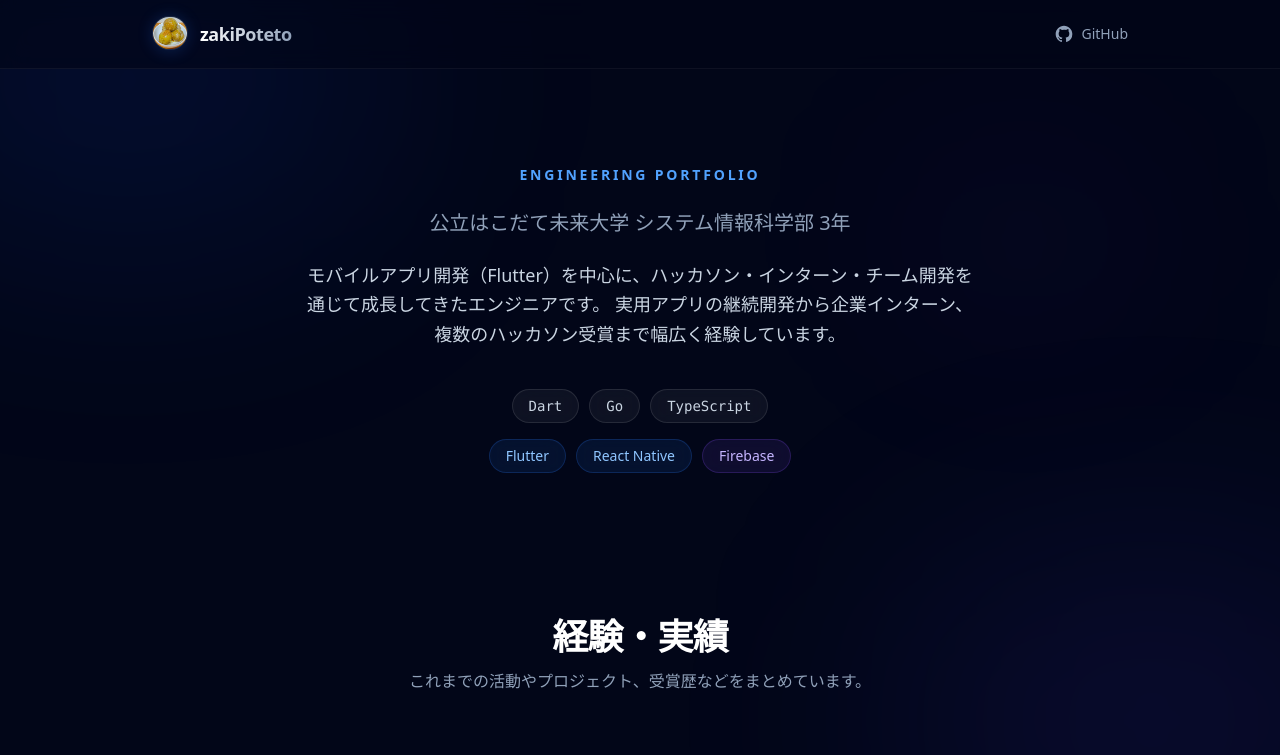
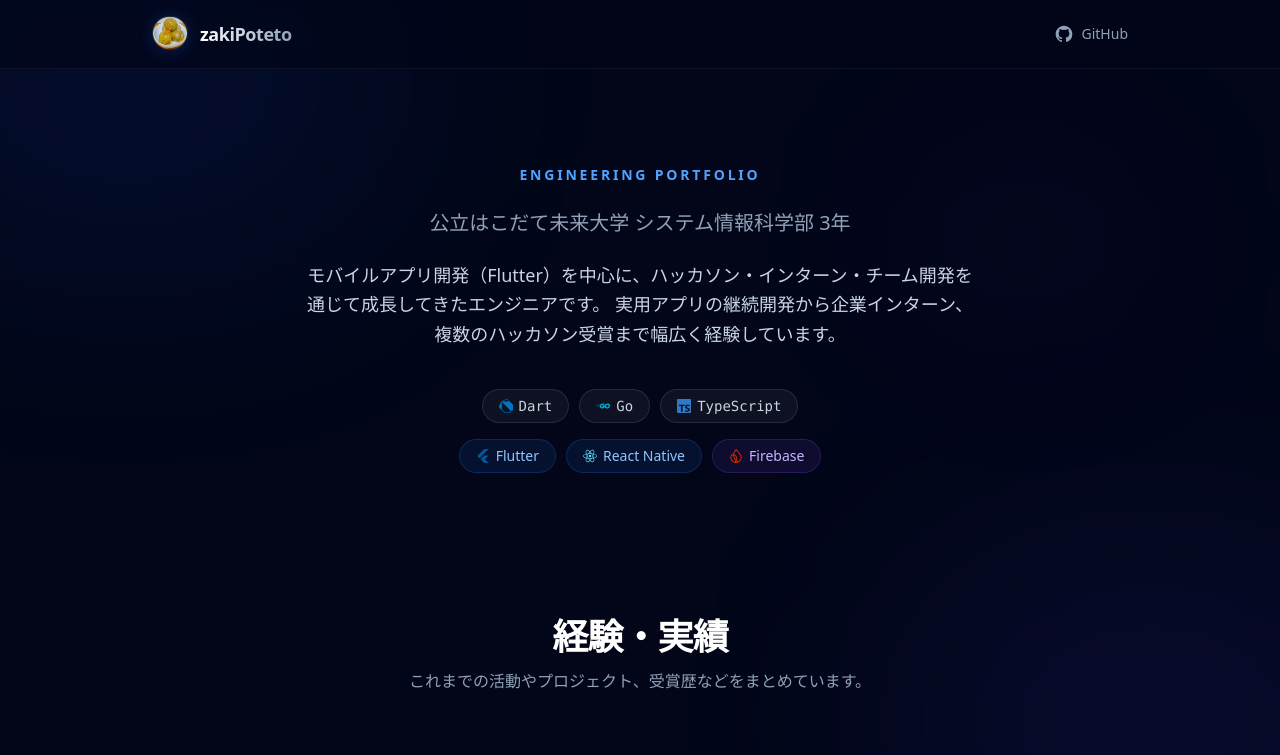
Before and after one commit to zakiPoteto/PortfolioWeb, a Next.js app: page / in a window 1280 px wide. Shown: the top 755 px of the page. Built offline with nearby package versions, Linux system fonts and the light colour scheme.

Commit message:
feat: TechIconコンポーネント使用

```diff
--- a/src/components/HeroSection.tsx
+++ b/src/components/HeroSection.tsx
@@ -1,6 +1,7 @@
 "use client";
 
 import { motion } from "framer-motion";
+import { TechIcon } from "./Icons";
 
 const languages = ["Dart", "Go", "TypeScript"];
 const frameworks = ["Flutter", "React Native"];
@@ -63,8 +64,9 @@ export default function HeroSection() {
             {languages.map((lang) => (
               <span
                 key={lang}
-                className="px-4 py-1.5 bg-white/5 border border-white/10 backdrop-blur-md text-slate-300 text-sm rounded-full font-mono hover:bg-white/10 transition-colors"
+                className="flex items-center gap-1.5 px-4 py-1.5 bg-white/5 border border-white/10 backdrop-blur-md text-slate-300 text-sm rounded-full font-mono hover:bg-white/10 transition-colors"
               >
+                <TechIcon name={lang} />
                 {lang}
               </span>
             ))}
@@ -73,16 +75,18 @@ export default function HeroSection() {
             {frameworks.map((fw) => (
               <span
                 key={fw}
-                className="px-4 py-1.5 bg-blue-500/10 border border-blue-500/20 backdrop-blur-md text-blue-300 text-sm rounded-full font-medium hover:bg-blue-500/20 transition-colors"
+                className="flex items-center gap-1.5 px-4 py-1.5 bg-blue-500/10 border border-blue-500/20 backdrop-blur-md text-blue-300 text-sm rounded-full font-medium hover:bg-blue-500/20 transition-colors"
               >
+                <TechIcon name={fw} />
                 {fw}
               </span>
             ))}
             {services.map((svc) => (
               <span
                 key={svc}
-                className="px-4 py-1.5 bg-violet-500/10 border border-violet-500/20 backdrop-blur-md text-violet-300 text-sm rounded-full font-medium hover:bg-violet-500/20 transition-colors"
+                className="flex items-center gap-1.5 px-4 py-1.5 bg-violet-500/10 border border-violet-500/20 backdrop-blur-md text-violet-300 text-sm rounded-full font-medium hover:bg-violet-500/20 transition-colors"
               >
+                <TechIcon name={svc} />
                 {svc}
               </span>
             ))}
--- a/src/components/Icons.tsx
+++ b/src/components/Icons.tsx
@@ -1,3 +1,46 @@
+import {
+  siDart,
+  siGo,
+  siTypescript,
+  siFlutter,
+  siReact,
+  siFirebase,
+} from "simple-icons";
+
+const techIconMap: Record<string, { path: string; hex: string }> = {
+  Dart: siDart,
+  Go: siGo,
+  TypeScript: siTypescript,
+  Flutter: siFlutter,
+  "React Native": siReact,
+  Firebase: siFirebase,
+};
+
+export function TechIcon({
+  name,
+  size = 14,
+  className,
+}: {
+  name: string;
+  size?: number;
+  className?: string;
+}) {
+  const icon = techIconMap[name];
+  if (!icon) return null;
+  return (
+    <svg
+      viewBox="0 0 24 24"
+      width={size}
+      height={size}
+      fill={`#${icon.hex}`}
+      className={className}
+      aria-hidden
+    >
+      <path d={icon.path} />
+    </svg>
+  );
+}
+
 export function GitHubIcon({ className, size = 20 }: { className?: string; size?: number }) {
   return (
     <svg
```
